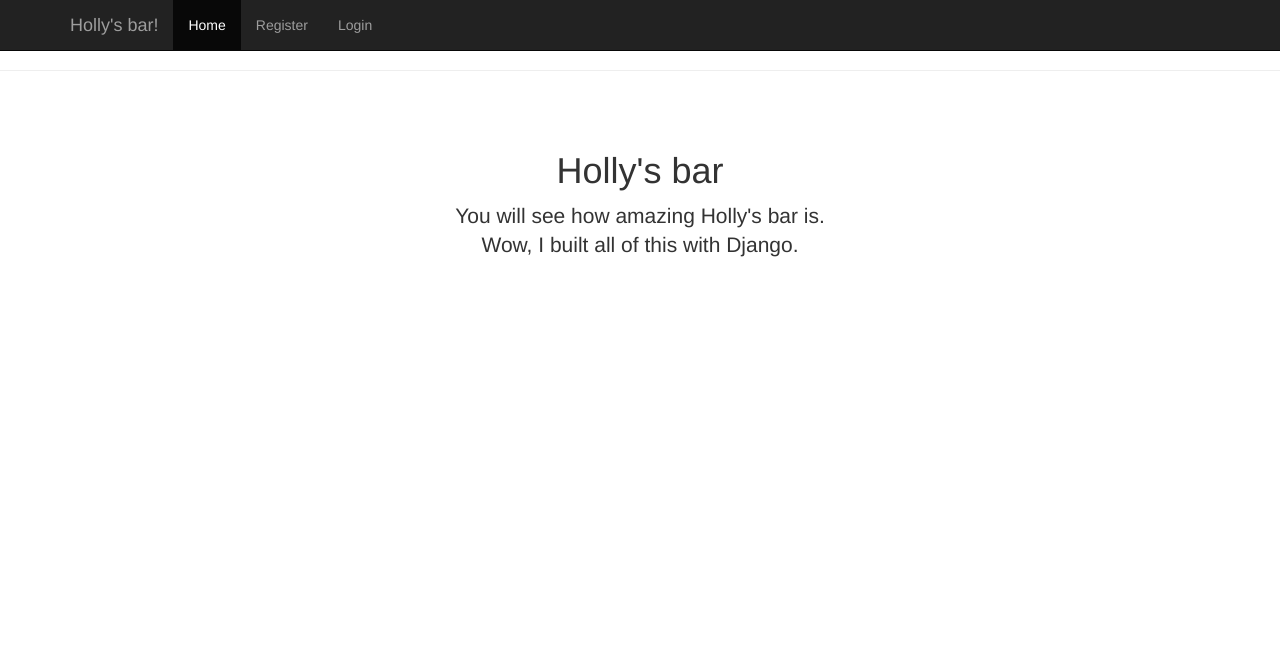
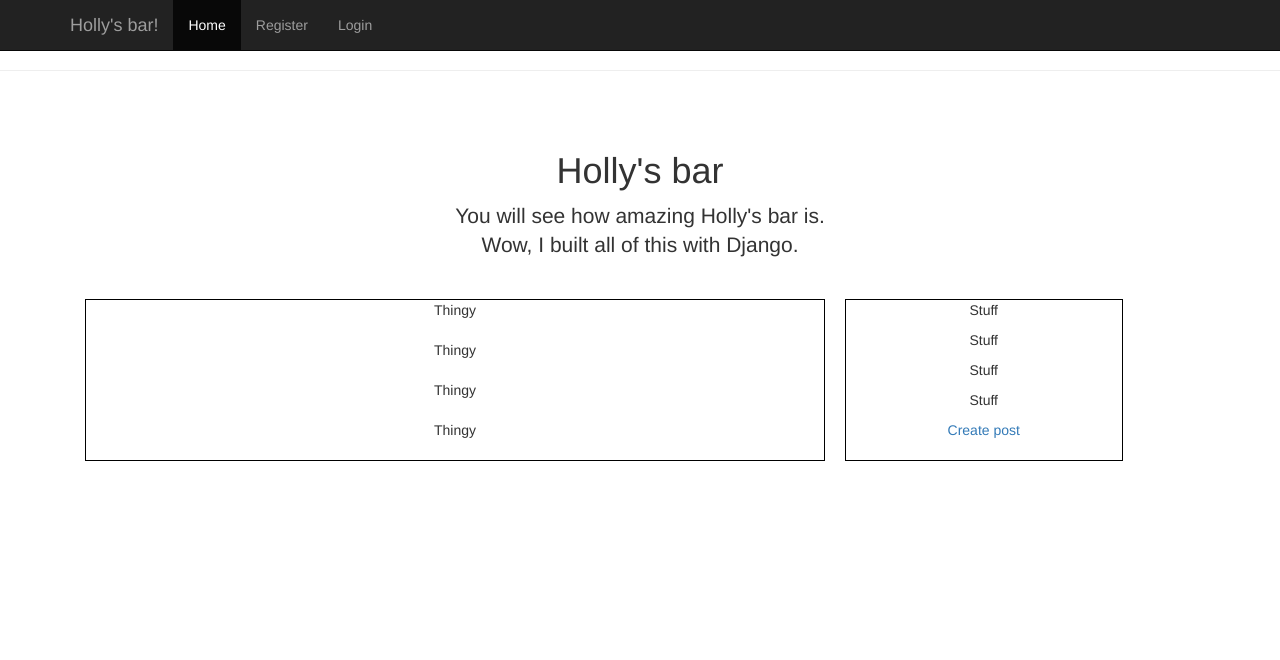
Before and after one commit to MPoinelli/hollysbar, a Django app: page / in a window 1280 px wide. Shown: the top 660 px of the page. Run offline with Django 3.2, Linux system fonts and the light colour scheme; some libraries are stand-ins or nearby versions.

Commit message:
Add blog structure

```diff
--- a/personal/templates/personal/home.html
+++ b/personal/templates/personal/home.html
@@ -1,6 +1,41 @@
 {% extends 'base.html' %}
 
 {% block content %}
+
+<style type="text/css">
+
+	@media (max-width: 768px) {
+		.right-column{
+			margin-left: 0px;
+		}
+	}
+
+	@media (min-width: 768px) {
+		.right-column{
+			margin-left: 20px;
+		}
+	}
+
+	.blog-post-container{
+		background-color: #fff;
+		margin-bottom: 20px;
+		width: 100%;
+	}
+	.create-post-bar{
+		background-color: #fff;
+		margin-bottom:20px;
+	}
+
+	.left-column{
+		padding:0px;
+	}
+
+	.right-column{
+		padding:0px;
+	}
+
+</style>
+
 
 <div class="container">
 
@@ -29,8 +64,41 @@
             <a href="{% url 'login' %}">Login</a>
             </p>-->
         {% endif %}
+        <br>
+
+        <!-- Blog feed -->
+        <div class="left-column col-lg-8 offset-lg-1"  style="border: 1px solid #000;">
+            <div class="blog-post-container">
+                <p>Thingy</p>
             </div>
 
+            <div class="blog-post-container">
+                <p>Thingy</p>
+            </div>
+
+            <div class="blog-post-container">
+                <p>Thingy</p>
+            </div>
+
+            <div class="blog-post-container">
+                <p>Thingy</p>
+            </div>
+        </div>
+        <!-- End Blog feed -->
+
+        <!-- Right "create post" column -->
+        <div class="right-column col-lg-3 d-lg-flex d-none flex-column"  style="border: 1px solid #000;">
+            <div class="create-post-bar">
+                <p> Stuff </p>
+                <p> Stuff </p>
+                <p> Stuff </p>
+                <p> Stuff </p>
+                <a href="#">Create post</a>
+            </div>
+        </div>
+        <!-- End Right "create post" column -->
+
+    </div>
 </div><!-- /.container -->
 
 {% endblock content %}
```
Also changed, not shown: db.sqlite3. Lines whose indentation alone changed are shown as unchanged.
